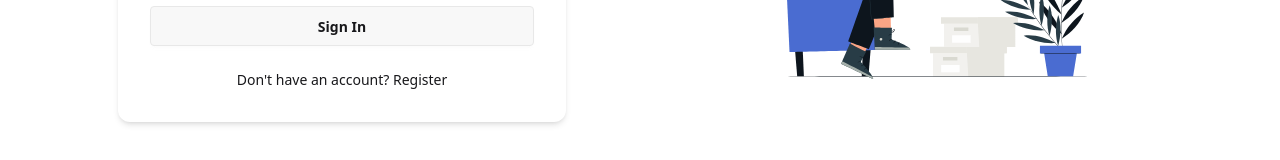
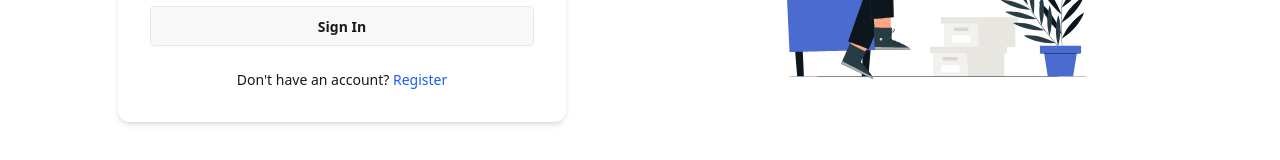
Before and after one commit to jonaedjoshim/career-code-client, a React (Vite) app: page /signIn in a window 1280 px wide. Shown: the part 426-586 px from the top of the page. Built offline with nearby package versions, Linux system fonts and the light colour scheme; no server answers.

Commit message:
working sign out and others btn

```diff
--- a/src/pages/Shared/Navbar.jsx
+++ b/src/pages/Shared/Navbar.jsx
@@ -1,20 +1,20 @@
 import React, { use } from 'react';
-import { NavLink } from 'react-router';
+import { NavLink, useNavigate } from 'react-router';
 import { AuthContext } from '../../AuthContext/AuthContext';
 
 const Navbar = () => {
-
+    const navigate = useNavigate()
     const { user, singOutUser } = use(AuthContext)
 
     const handleSignOut = () => {
         singOutUser()
             .then(() => {
-                console.log('signed out user')
+                alert("User Signed Out")
+                navigate("/signIn")
             })
             .catch(error => {
                 console.log(error)
             })
-            alert("User Signed Out")
     }
 
     const signOut = <>
--- a/src/pages/SignIn/SignIn.jsx
+++ b/src/pages/SignIn/SignIn.jsx
@@ -90,7 +90,7 @@ const SignIn = () => {
                     </form>
 
                     <p className="text-sm text-center mt-6">
-                        Don't have an account? <Link to="/register" className="hover:link cursor-pointer">Register</Link>
+                        Don't have an account? <Link to="/register" className="hover:link cursor-pointer text-blue-600">Register</Link>
                     </p>
                 </div>
 
```
